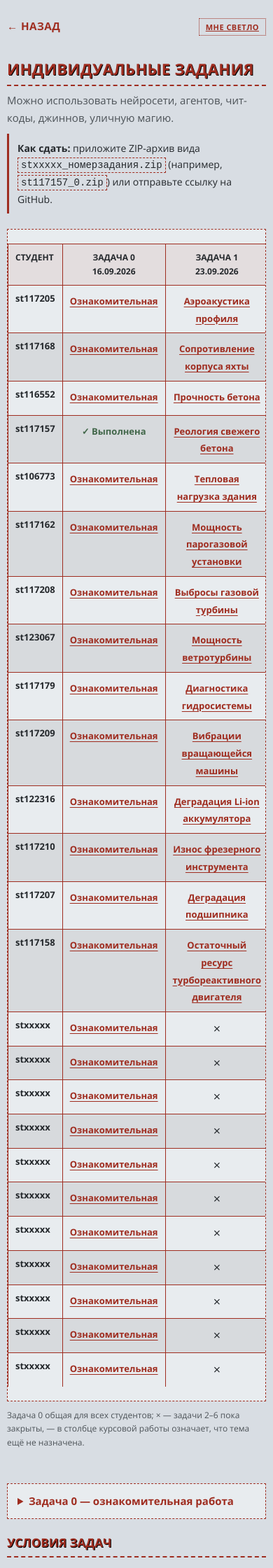
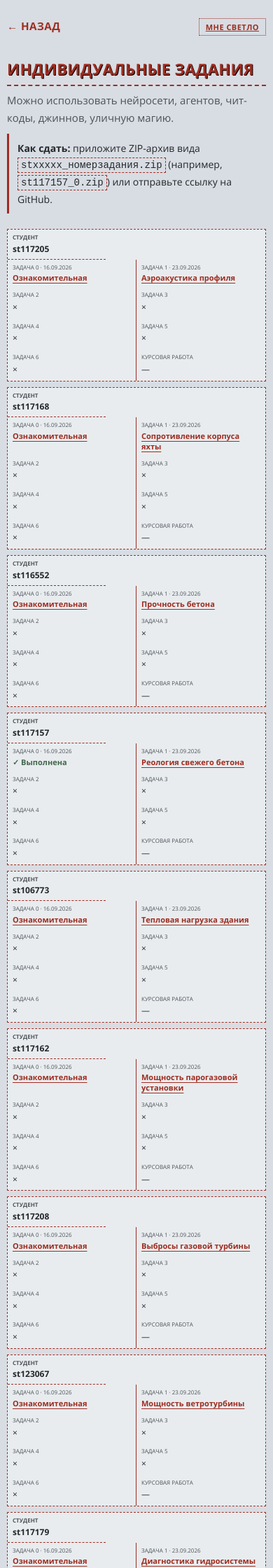
Before and after one commit to CKPEIIKA/ckpeiika.github.io, a Jekyll site: the page pages/ml-assignments.html, which Jekyll copies as it is, in a window 390 px wide. Shown: the top 2240 px of the page at 70% size. Built offline with Jekyll 4.4.1, drawn with Linux system fonts in a browser that asks for light colours; some of the changed text lies outside the part shown.

Commit message:
Improve mobile assignment layout

```diff
--- a/demos/pde-lecture-4/index.html
+++ b/demos/pde-lecture-4/index.html
@@ -155,7 +155,7 @@ body{min-width:18rem;padding:.55rem 1rem 1rem;font-family:var(--font-board-ui)}
             <button type="button" id="fullscreen" title="Полный экран">⛶</button>
           </div>
         </div>
-        <div class="status-line"><span id="status" role="status"></span><span id="engine-status">…</span></div>
+        <div class="status-line"><span id="status" role="status"></span></div>
       </div>
     </div>
   </section>
--- a/demos/pde-lecture-4/src/app.js
+++ b/demos/pde-lecture-4/src/app.js
@@ -113,7 +113,7 @@ function route(){
   document.title=T(d.title)+' · '+L('Лекция 4','Lecture 4');$('equation').innerHTML=d.equation;
   $('question').textContent=T(d.question);$('explanation').textContent=T(d.explanation);$('caveat').textContent=T(d.caveat);$('demo-sources').replaceChildren();
   for(const key of d.sources){const s=sources[key],a=document.createElement('a');a.href=s.url;a.textContent=s.label+' ↗';a.target='_blank';a.rel='noopener noreferrer';$('demo-sources').append(a);}
-  board=new Board($('stage'),{onEngine:e=>{$('engine-status').textContent=e==='chalkish'?'Chalkish · site library':L('Canvas · автономный просмотр','Canvas · standalone preview');}});
+  board=new Board($('stage'));
   $('stage').onclick=e=>{if(model?.click){const[x,y]=board.point(e);if(model.click(x,y)){states.set(d.id,structuredClone(params));syncControls();draw();}}};
   $('stage').onpointerdown=e=>{if(model?.paint){const[x,y]=board.point(e);if(model.paint(x,y)){playing=false;$('stage').setPointerCapture(e.pointerId);draw();}}};
   $('stage').onpointermove=e=>{if(e.buttons===1&&model?.paint&&$('stage').hasPointerCapture(e.pointerId)){const[x,y]=board.point(e);if(model.paint(x,y))draw();}};
--- a/pages/ml-assignments.html
+++ b/pages/ml-assignments.html
@@ -116,6 +116,46 @@ body:has(#site-theme-toggle:checked){--bg:#181818;--panel:#232323;--line:#F1D8C0
 body:has(#site-theme-toggle:checked) .tablewrap th{background:#f1d8c018}
 body:has(#site-theme-toggle:checked) .gost{background:#f1d8c010}
 .ml-topbar .theme-toggle:hover{background:var(--accent);color:var(--bg);border-color:var(--accent)}
+@media(max-width:700px){
+  body{padding:10px}
+  .ml-site-strip{gap:8px;flex-wrap:wrap}
+  .ml-topbar p{gap:8px}
+  .wrap{padding:4px 0 22px}
+  .roster-wrap{overflow-x:auto}
+  .roster{width:100%;table-layout:fixed}
+  .roster th,.roster td{padding:6px 5px;white-space:normal;overflow-wrap:anywhere}
+  .tablewrap{overflow:visible;border:0;background:transparent}
+  .tablewrap table,.tablewrap tbody{display:block;width:100%;min-width:0}
+  .tablewrap thead{position:absolute;width:1px;height:1px;padding:0;margin:-1px;overflow:hidden;clip:rect(0,0,0,0);white-space:nowrap;border:0}
+  .tablewrap tbody tr{display:grid;grid-template-columns:repeat(2,minmax(0,1fr));margin:0 0 8px;border:1px dashed var(--line);background:var(--panel)}
+  .tablewrap tbody td{display:flex;min-width:0;flex-direction:column;align-items:flex-start;gap:3px;padding:7px 8px;border:0;border-right:1px solid var(--line);white-space:normal;overflow-wrap:anywhere}
+  .tablewrap tbody td:first-child{grid-column:1/-1;border-bottom:1px dashed var(--line);font-weight:700}
+  .tablewrap tbody td:nth-child(2n+1){border-right:0}
+  .tablewrap tbody td::before{font-size:9px;line-height:1.2;color:var(--muted);text-transform:uppercase}
+  .tablewrap tbody td:nth-child(1)::before{content:"Студент"}
+  .tablewrap tbody td:nth-child(2)::before{content:"Задача 0 · 16.09.2026"}
+  .tablewrap tbody td:nth-child(3)::before{content:"Задача 1 · 23.09.2026"}
+  .tablewrap tbody td:nth-child(4)::before{content:"Задача 2"}
+  .tablewrap tbody td:nth-child(5)::before{content:"Задача 3"}
+  .tablewrap tbody td:nth-child(6)::before{content:"Задача 4"}
+  .tablewrap tbody td:nth-child(7)::before{content:"Задача 5"}
+  .tablewrap tbody td:nth-child(8)::before{content:"Задача 6"}
+  .tablewrap tbody td:nth-child(9)::before{content:"Курсовая работа"}
+  .task,.task0{max-width:100%;white-space:normal;overflow-wrap:anywhere;text-align:left}
+  .intro,.submission-note,.assignment-content{overflow-wrap:anywhere}
+  .assignment-content{padding:10px 12px}
+  .assignment-content ol{padding-left:20px}
+  .assignment-detail>summary{padding:10px 12px;line-height:1.4}
+  .head{align-items:flex-start;gap:8px}
+  .head h2{font-size:17px;overflow-wrap:anywhere}
+  .closebtn{flex:none}
+}
+@media(max-width:420px){
+  .roster th,.roster td{padding:5px 3px;font-size:10px;line-height:1.35}
+  .tablewrap tbody td{padding:6px 7px;font-size:12px}
+  .tablewrap tbody td::before{font-size:8px}
+  .task,.task0{font-size:11px}
+}
 </style>
 </head>
 <body>
```
Also changed, not shown: other parts of pages/ml-assignments.html (+8 -0 lines).
